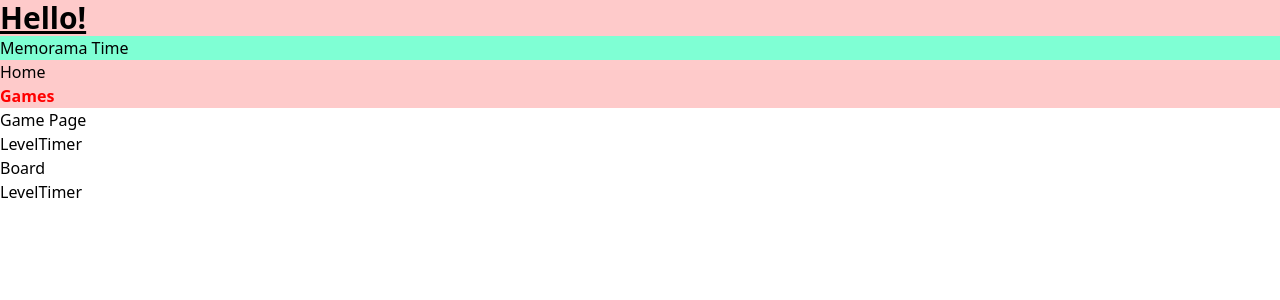
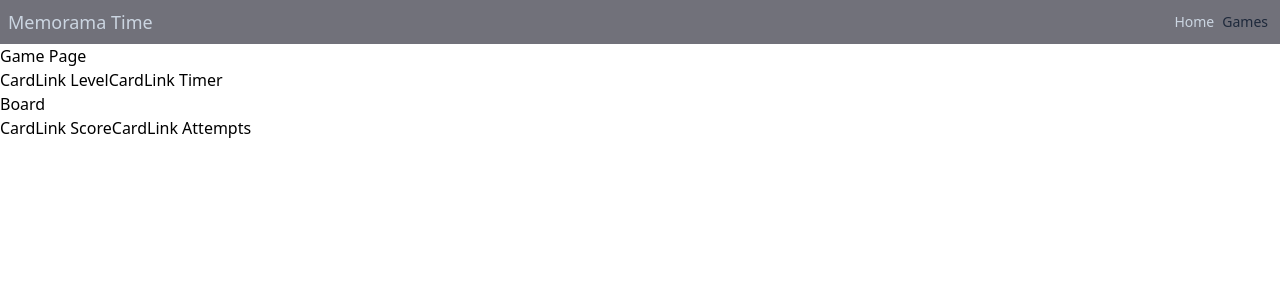
Before and after one commit to deiviiss/memory-game, a React (Vite) app: page /games/1 in a window 1280 px wide. Shown: the top 300 px of the page. Built offline with nearby package versions, Linux system fonts and the light colour scheme.

Commit message:
style: :lipstick: Add examples class to navbar tailwind

```diff
--- a/src/App.jsx
+++ b/src/App.jsx
@@ -12,9 +12,7 @@ export default function App () {
       <>
       <ProviderGame>
           <BrowserRouter>
-   <h1 className="text-3xl font-bold underline bg-red-200">
-      Hello!
-    </h1>
+
           <Navbar/>
 
               <Routes>
--- a/src/components/CardLink.jsx
+++ b/src/components/CardLink.jsx
@@ -3,7 +3,7 @@ import { Link } from 'react-router-dom'
 
 export default function CardLink ({ link }) {
   return (
-    <div >
+    <div className=' text-center m-4 p-2 bg-red-300 rounded-md w-32 hover:bg-gray-500 hover:text-white'>
       <Link to={`/games/${link.gameId}`} >{link.nameGame}</Link>
     </div>
   )
--- a/src/components/Navbar.jsx
+++ b/src/components/Navbar.jsx
@@ -3,16 +3,16 @@ import '../styles/Navbar.css'
 
 export default function Navbar () {
   return (
-    <div className='background'>
-<h1 >Memorama Time</h1>
-      <ul className='bg-red-200'>
-        <li>
-          <NavLink to={'/'} className={({ isActive }) => isActive ? 'active' : ''}>
+    <div className='flex justify-between bg-zinc-500 text-slate-300 p-2'>
+<h1 className='text-lg'>Memorama Time</h1>
+      <ul className='flex text-center items-center'>
+        <li className='hover:bg-red-800 rounded text-sm p-1'>
+          <NavLink to={'/'} className={({ isActive }) => isActive ? 'text-slate-800' : ''}>
             Home
           </NavLink>
         </li>
-        <li>
-          <NavLink to={'/games'} className={({ isActive }) => isActive ? 'active' : ''}>Games</NavLink>
+        <li className='hover:bg-red-800 rounded text-sm p-1'>
+          <NavLink to={'/games'} className={({ isActive }) => isActive ? 'text-slate-800' : ''}>Games</NavLink>
         </li>
       </ul>
     </div>
--- a/src/pages/GamePage.jsx
+++ b/src/pages/GamePage.jsx
@@ -9,11 +9,10 @@ export default function GamePage () {
   return (
     <>
       <h1>Game Page</h1>
-      <button>Level</button>
-      <button>Timer</button>
+      <button>CardLink Level</button>
+      <button>CardLink Timer</button>
       <BoardGame/>
-      <button>Level</button>
-      <button>Timer</button>
+      <button>CardLink Score</button><button>CardLink Attempts</button>
 </>
 
   )
--- a/src/pages/GamesPage.jsx
+++ b/src/pages/GamesPage.jsx
@@ -4,16 +4,18 @@ import apis from '../services/api/endPoints'
 
 export default function GamesPage () {
   return (
-    <>
+    <div className='bg-red-900 text-center'>
       <h1>Games Page</h1>
 <h3>Lista de apis que se pueden jugar disponibles</h3>
-      {
+      <div className='w-96 bg-black mx-auto'>
+        {
         apis.map(link => (
           <CardLink link={link} key={link.gameId}/>
         ))
       }
+      </div>
 
       <Outlet />
-    </>
+    </div>
   )
 }
--- a/src/styles/Navbar.css
+++ b/src/styles/Navbar.css
@@ -2,7 +2,3 @@
   color: red;
   font-weight: bold;
 }
-
-.background {
-  background-color: aquamarine;
-}
```
